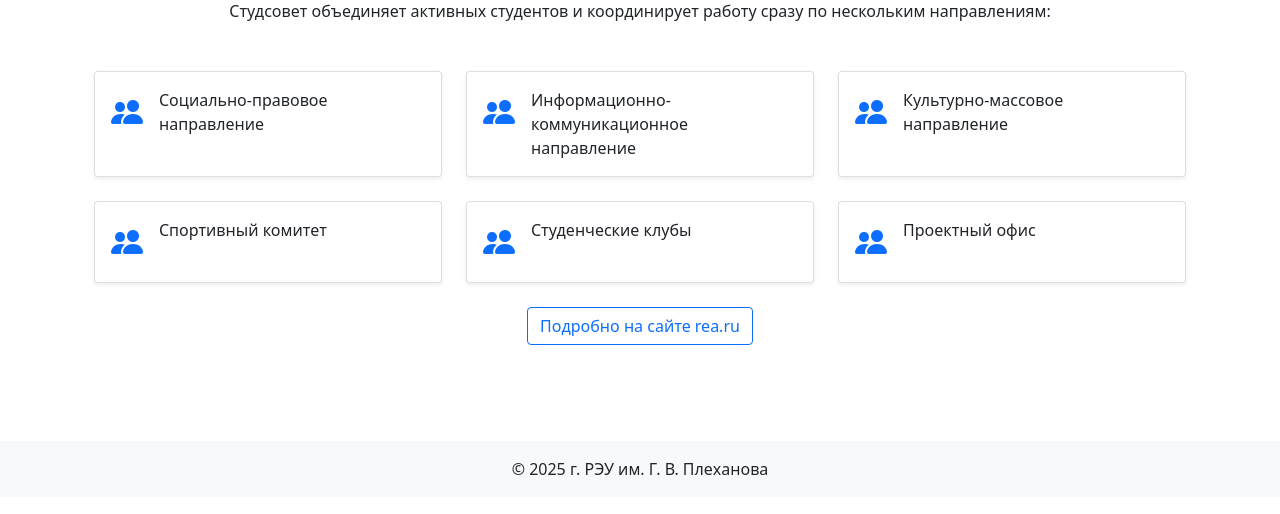
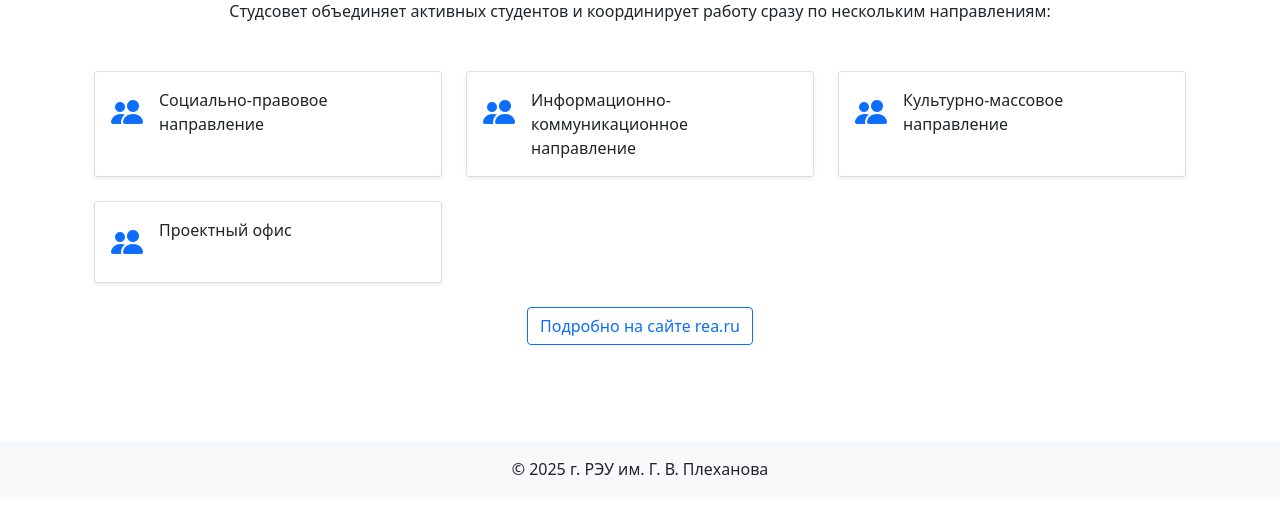
Before and after one commit to Bart990/StudenPortal, a Django app: page /studsov/ in a window 1280 px wide. Shown: the part 201-715 px from the top of the page. Run offline with Django 5.2, Linux system fonts and the light colour scheme; some libraries are stand-ins or nearby versions.

Commit message:
вот здесь спортивный комитет и студенческие клубы лучше убрать из направлений
а в объединениях тогда наоборот убрать направления культурно-массовое,  социально-правововое и информационно-коммуникационное

```diff
--- a/portal/views.py
+++ b/portal/views.py
@@ -198,19 +198,19 @@ def change_password(request):
 # ─────────────────────────  unions  ────────────────────────
 def unions_list(request):
     unions = [
-        "Культурно-массовое направление",
-        "Культурно-Массовый комитет",
+        # "Культурно-массовое направление",
+        # "Культурно-Массовый комитет",
         "Студенческое творческое общество",
         "Спортивный комитет",
         "Language Club",
         "Клуб болельщиков",
-        "Социально-правовое направление",
+        # "Социально-правовое направление",
         "Комитет помощи студентам",
         "Социальный комитет",
         "Абитуриент-Club",
         "Buddy System",
         "Студенческий совет общежитий",
-        "Информационно-коммуникационное направление",
+        # "Информационно-коммуникационное направление",
         "Аналитический центр",
         "First Fresh Media",
         "Центр внешних связей и коммуникаций",
--- a/templates/base.html
+++ b/templates/base.html
@@ -69,7 +69,7 @@
       <li class="nav-item"><a class="nav-link" href="{% url 'portal:page1' %}">История университета</a></li>
       <li class="nav-item"><a class="nav-link" href="{% url 'portal:page2' %}">Студенческий совет РЭУ</a></li>
       <li class="nav-item"><a class="nav-link" href="{% url 'portal:page3' %}">Контакты приёмной комиссии</a></li>
-      <li class="nav-item"><a class="nav-link" href="{% url 'portal:page4' %}">Капитаны</a></li>
+{#      <li class="nav-item"><a class="nav-link" href="{% url 'portal:page4' %}">Капитаны</a></li>#}
       <li class="nav-item"><a class="nav-link" href="{% url 'portal:page5' %}">Плехановка</a></li>
     </ul>
   </div>
--- a/templates/page2.html
+++ b/templates/page2.html
@@ -29,17 +29,17 @@
         <span>Культурно-массовое направление</span>
       </div></div></div>
 
-    <div class="col"><div class="card h-100 shadow-sm">
-      <div class="card-body d-flex align-items-start">
-        <i class="bi bi-people-fill fs-2 text-primary me-3"></i>
-        <span>Спортивный комитет</span>
-      </div></div></div>
+{#    <div class="col"><div class="card h-100 shadow-sm">#}
+{#      <div class="card-body d-flex align-items-start">#}
+{#        <i class="bi bi-people-fill fs-2 text-primary me-3"></i>#}
+{#        <span>Спортивный комитет</span>#}
+{#      </div></div></div>#}
 
-    <div class="col"><div class="card h-100 shadow-sm">
-      <div class="card-body d-flex align-items-start">
-        <i class="bi bi-people-fill fs-2 text-primary me-3"></i>
-        <span>Студенческие клубы</span>
-      </div></div></div>
+{#    <div class="col"><div class="card h-100 shadow-sm">#}
+{#      <div class="card-body d-flex align-items-start">#}
+{#        <i class="bi bi-people-fill fs-2 text-primary me-3"></i>#}
+{#        <span>Студенческие клубы</span>#}
+{#      </div></div></div>#}
 
     <div class="col"><div class="card h-100 shadow-sm">
       <div class="card-body d-flex align-items-start">
```
